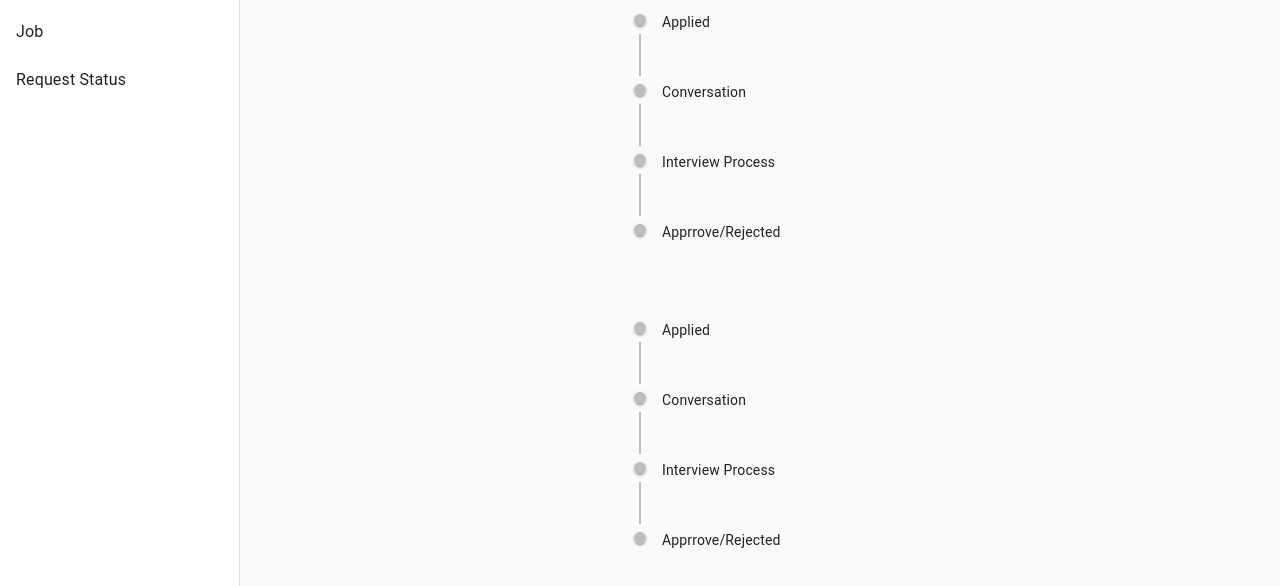
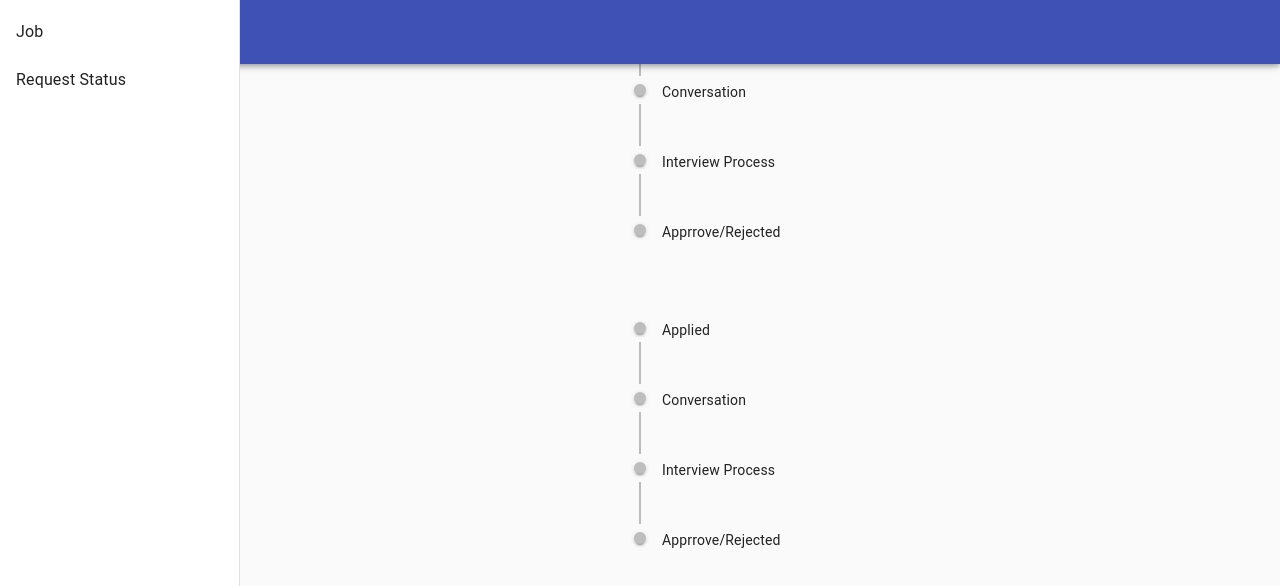
Before and after one commit to kajallahane/job-portal-fe, a React (Create React App) app: page /requestStatus in a window 1280 px wide. Shown: the top 586 px of the page. Built offline with nearby package versions, Linux system fonts and the light colour scheme.

Commit message:
added blue header

```diff
--- a/src/pages/assests/drawer.js
+++ b/src/pages/assests/drawer.js
@@ -81,20 +81,20 @@ export default function PersistentDrawerLeft(props) {
   const classes = useStyles();
   const theme = useTheme();
   console.log(props)
-  //const [open, setOpen] = React.useState(false);
+  const [open, setOpen] = React.useState(false);
 
-//   const handleDrawerOpen = () => {
-//     setOpen(true);
-//   };
+  const handleDrawerOpen = () => {
+    setOpen(true);
+  };
 
-//   const handleDrawerClose = () => {
-//     setOpen(false);
-//   };
+  const handleDrawerClose = () => {
+    setOpen(false);
+  };
 
   return (
     <div className={classes.root}>
       <CssBaseline />
-      {/* <AppBar
+      <AppBar
         position="fixed"
         className={clsx(classes.appBar, {
           [classes.appBarShift]: open,
@@ -113,7 +113,7 @@ export default function PersistentDrawerLeft(props) {
             Jobs
           </Typography>
         </Toolbar>
-      </AppBar> */}
+      </AppBar>
       <Drawer
         className={classes.drawer}
         variant="persistent"
```
